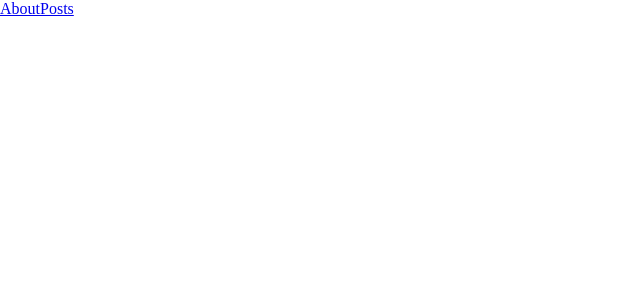
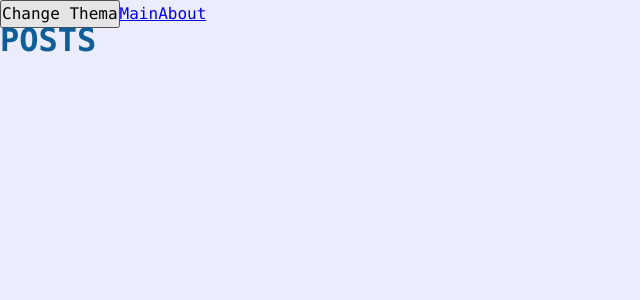
Before and after one commit to ya-aliina/social-network, a React app: page / in a window 1280 px wide. Before the commit this address had no page. Shown: the top 300 px of the page, without its empty margins (0-640 px from the left). Built offline with nearby package versions, Linux system fonts and the light colour scheme.

Commit message:
Ability to change the theme

```diff
--- a/src/App.tsx
+++ b/src/App.tsx
@@ -1,19 +1,32 @@
-import {BrowserRouter, Routes, Route, Link,} from "react-router-dom";
-import AboutAsync from "./pages/about/About.async";
-import PostsAsync from "./pages/posts/Posts.async";
-import {Suspense} from "react";
+import {Routes, Route, Link,} from "react-router-dom";
+import AboutAsync from "./pages/AboutPage/About.async";
+import MainPageAsync from "./pages/MainPage/MainPage.async";
+import {Suspense, useState} from "react";
+import './styles/index.scss'
 
 export const App = () => {
+	enum Themes {
+		LIGHT = 'light',
+		DARK = 'dark'
+	}
+	const toggleTheme = () => {
+		setTheme(theme === Themes.LIGHT? Themes.DARK: Themes.LIGHT);
+	}
+
+	const [theme, setTheme] = useState <Themes>(Themes.LIGHT)
 	return (
-		<BrowserRouter>
+		<div className={`app ${theme}`} >
+			<button onClick={toggleTheme}>
+				Change Thema
+			</button>
+			<Link to='/'>Main</Link>
 			<Link to='/about'>About</Link>
-			<Link to='/posts'>Posts</Link>
 			<Suspense fallback={<div>Loading...</div>}>
 				<Routes>
+					<Route path='/' element={<MainPageAsync />}></Route>
 					<Route path='/about' element={<AboutAsync />}></Route>
-					<Route path='/posts' element={<PostsAsync />}></Route>
 				</Routes>
 			</Suspense>
-		</BrowserRouter>
+		</div>
 	);
 };
--- a/src/index.tsx
+++ b/src/index.tsx
@@ -1,10 +1,10 @@
 import {render} from "react-dom";
-import './styles/index.scss'
 import {App} from "./App";
+import {BrowserRouter} from "react-router-dom";
 
 render(
-	<div>
+	<BrowserRouter>
 		<App />
-	</div>,
+	</BrowserRouter>,
 	document.getElementById("root")
 )
--- /dev/null
+++ b/src/pages/MainPage/MainPage.async.tsx
@@ -0,0 +1,5 @@
+import { lazy } from 'react';
+
+const MainPageAsync = lazy(() => import('./MainPage'));
+
+export default MainPageAsync;
--- a/src/pages/posts/Posts.tsx
+++ b/src/pages/MainPage/MainPage.tsx
@@ -1,4 +1,4 @@
-const Posts = () => {
+const MainPage = () => {
 	return (
 		<div>
 			<h1>POSTS</h1>
@@ -6,4 +6,4 @@ const Posts = () => {
 	);
 };
 
-export default Posts
+export default MainPage
--- a/src/pages/posts/Posts.async.tsx
+++ /dev/null
@@ -1,5 +0,0 @@
-import { lazy } from 'react';
-
-const PostsAsync = lazy(() => import('./Posts'));
-
-export default PostsAsync;
--- a/src/styles/index.scss
+++ b/src/styles/index.scss
@@ -1,8 +1,12 @@
 @import "reset";
 @import "variables/global";
-@import "themes/normal";
+@import "themes/light";
 @import "themes/dark";
 
-button {
+.app {
   font: var(--font-m);
+  background-color: var(--bg-color);
+  color: var(--primary-color);
+
+  min-height: 100vh;
 }
--- a/src/styles/themes/dark.scss
+++ b/src/styles/themes/dark.scss
@@ -1,6 +1,5 @@
 .app.dark {
-  --bg-color: #0e0675;
-  --primary-color: #0f740f;
-  --secondary-color: #3a963a;
-
+  --bg-color: #0b054b;
+  --primary-color: #8bf18b;
+  --secondary-color: #45b245;
 }
--- a/src/styles/themes/normal.scss
+++ b/src/styles/themes/light.scss
@@ -1,5 +1,5 @@
 .app.light {
-  --bg-color: #d7d2fa;
+  --bg-color: #ececff;
   --primary-color: #0e5f98;
   --secondary-color: #073554;
 }
```
Also changed, not shown: src/pages/AboutPage/About.async.tsx (renamed from src/pages/about/About.async.tsx), src/pages/AboutPage/About.tsx (renamed from src/pages/about/About.tsx).
